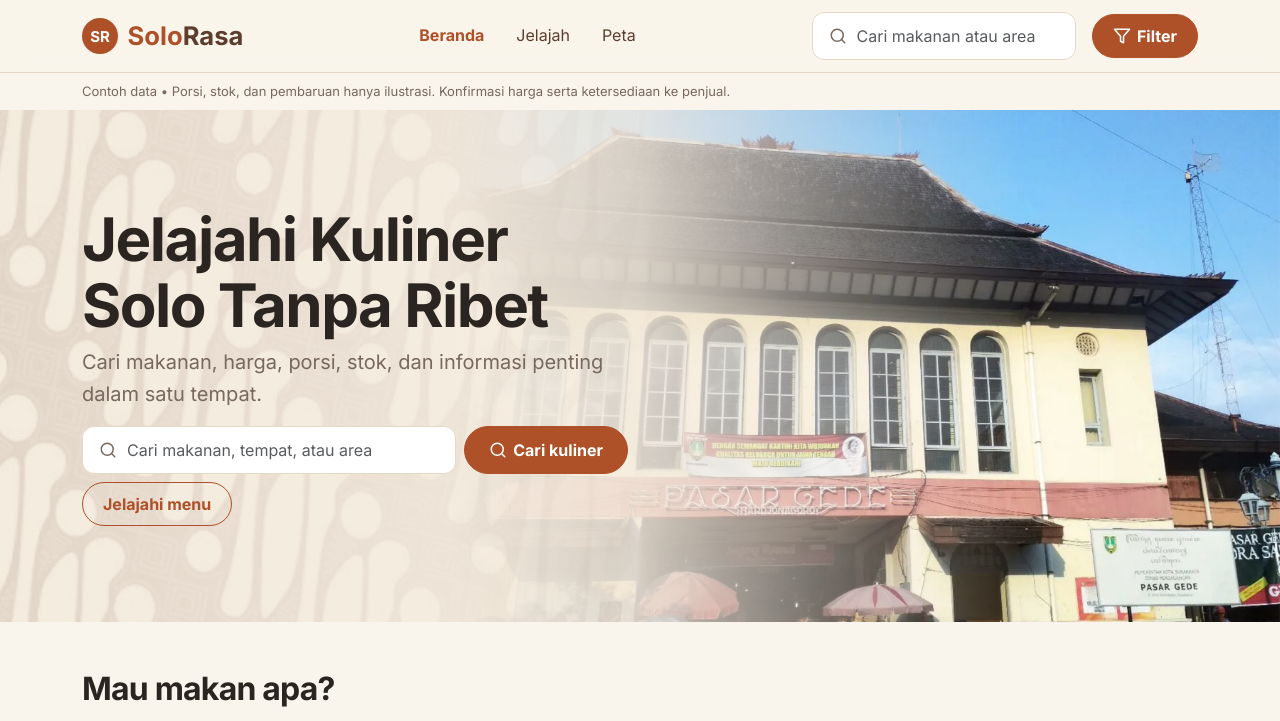
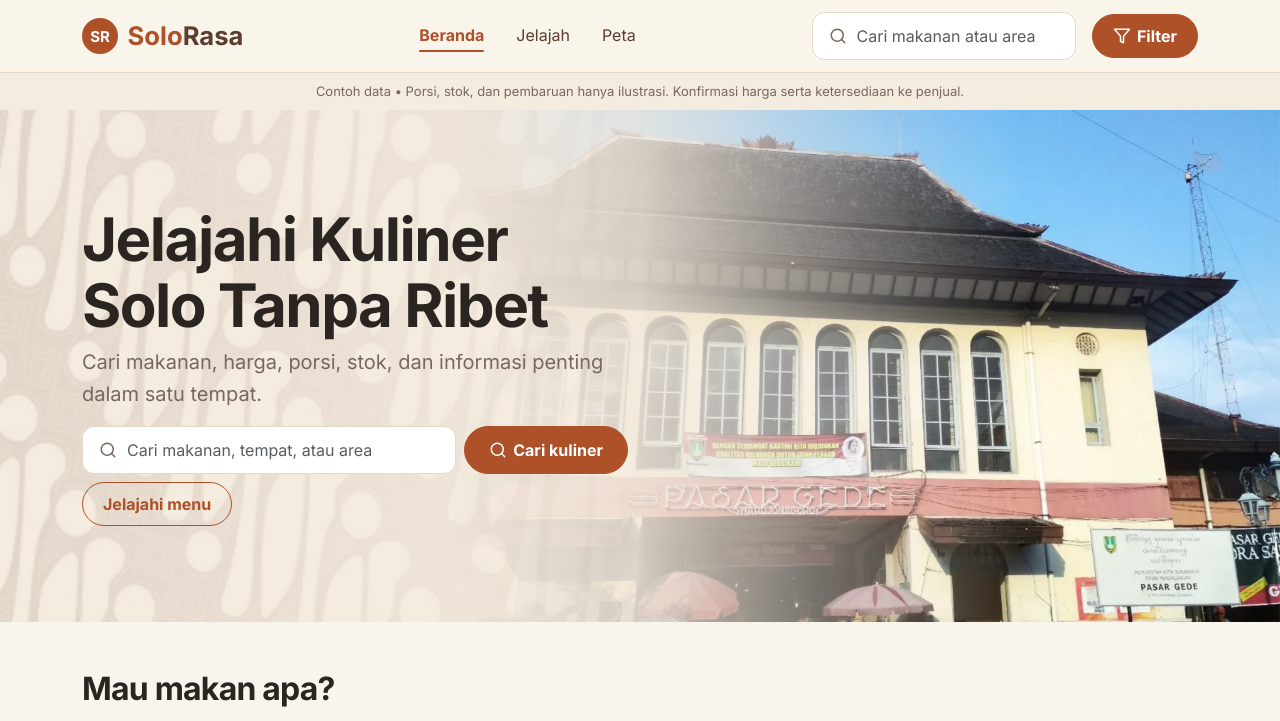
Before and after one commit to ariftronic/UjicobaDesainWeb, a plain HTML site: page index.html in a window 1280 px wide. Shown: the top 721 px of the page. Drawn offline with nearby package versions, Linux system fonts and the light colour scheme.

Commit message:
Header: bar pengumuman, garis bawah menu, bayangan saat scroll
Co-Authored-By: Claude Opus 5.5 <noreply@anthropic.com>

```diff
--- a/assets/css/style.css
+++ b/assets/css/style.css
@@ -261,3 +261,19 @@ h1 { font-size: clamp(2.25rem, 5vw, 3.75rem); }
   -webkit-mask-image: linear-gradient(90deg, #000 0%, rgba(0, 0, 0, .6) 45%, transparent 100%); mask-image: linear-gradient(90deg, #000 0%, rgba(0, 0, 0, .6) 45%, transparent 100%); }
 @media (max-width: 991.98px) { .sr-hero::after { inset: auto 0 0 0; width: 100%; height: 55%;
   -webkit-mask-image: linear-gradient(0deg, #000 0%, transparent 100%); mask-image: linear-gradient(0deg, #000 0%, transparent 100%); } }
+
+/* Bar "Contoh data" ala bar pengumuman Apple: rata tengah, latar krem selebar layar */
+.sr-note { text-align: center; background: var(--sr-accent); box-shadow: 0 0 0 100vmax var(--sr-accent); clip-path: inset(0 -100vmax); }
+
+/* Menu atas: garis bawah meluncur saat disorot; menu aktif tetap bergaris */
+.sr-nav a { position: relative; transition: color var(--sr-dur) ease-out; }
+.sr-nav a:hover { color: var(--sr-primary); }
+.sr-nav a::after { content: ""; position: absolute; left: .25rem; right: .25rem; bottom: .5rem; height: 2px; border-radius: 2px; background: var(--sr-primary);
+  transform: scaleX(0); transition: transform var(--sr-dur) ease-out; }
+.sr-nav a:hover::after, .sr-nav a[aria-current="page"]::after { transform: scaleX(1); }
+
+/* Header berbayang halus begitu halaman di-scroll (Chrome/Edge/Safari baru; browser lain tetap tanpa bayangan) */
+@supports (animation-timeline: scroll()) {
+  .sr-header { animation: sr-header-shadow linear both; animation-timeline: scroll(); animation-range: 0 120px; }
+}
+@keyframes sr-header-shadow { to { box-shadow: 0 6px 24px rgba(92, 61, 46, .12); } }
```
Also changed, not shown: 1 other file.
